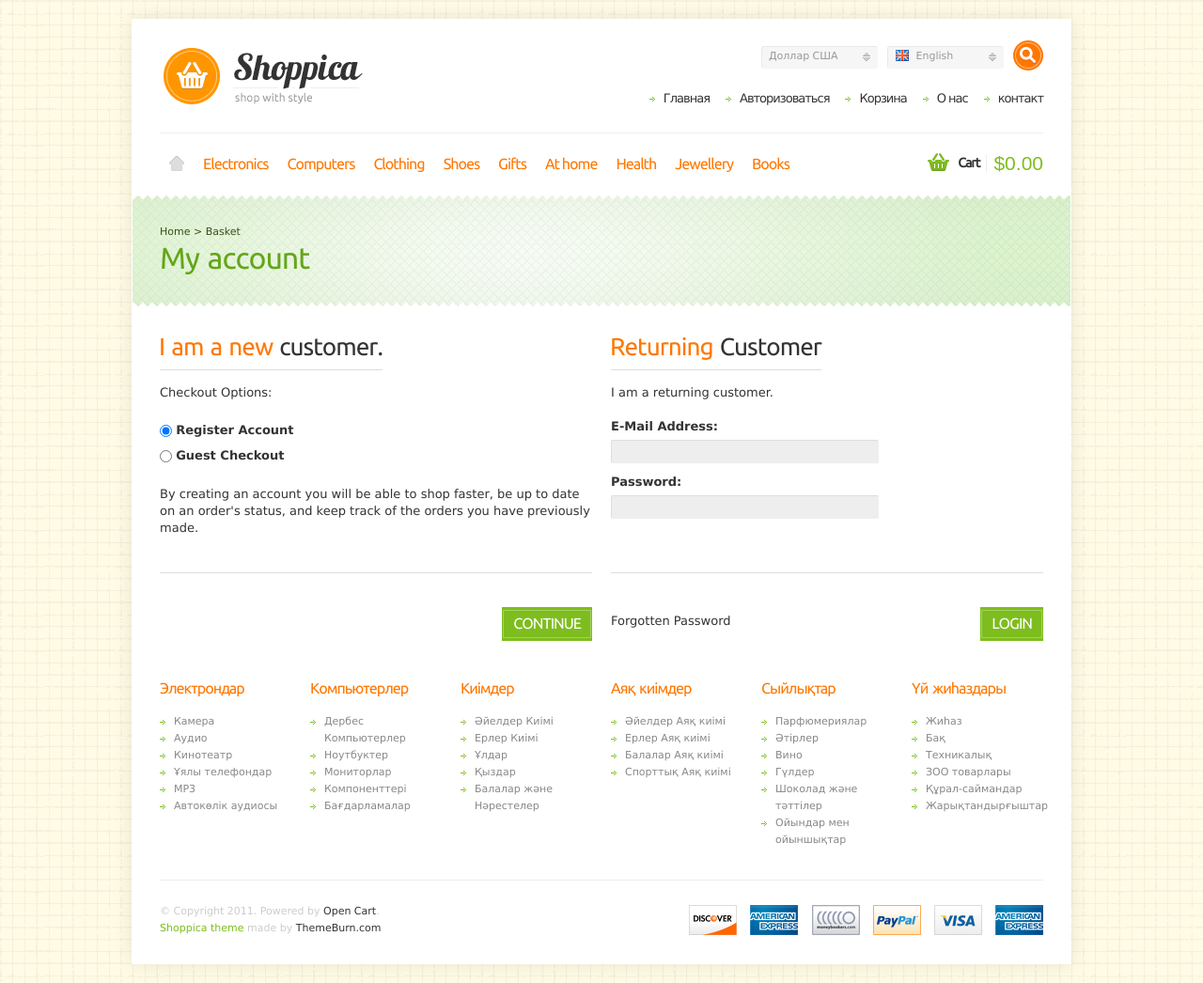
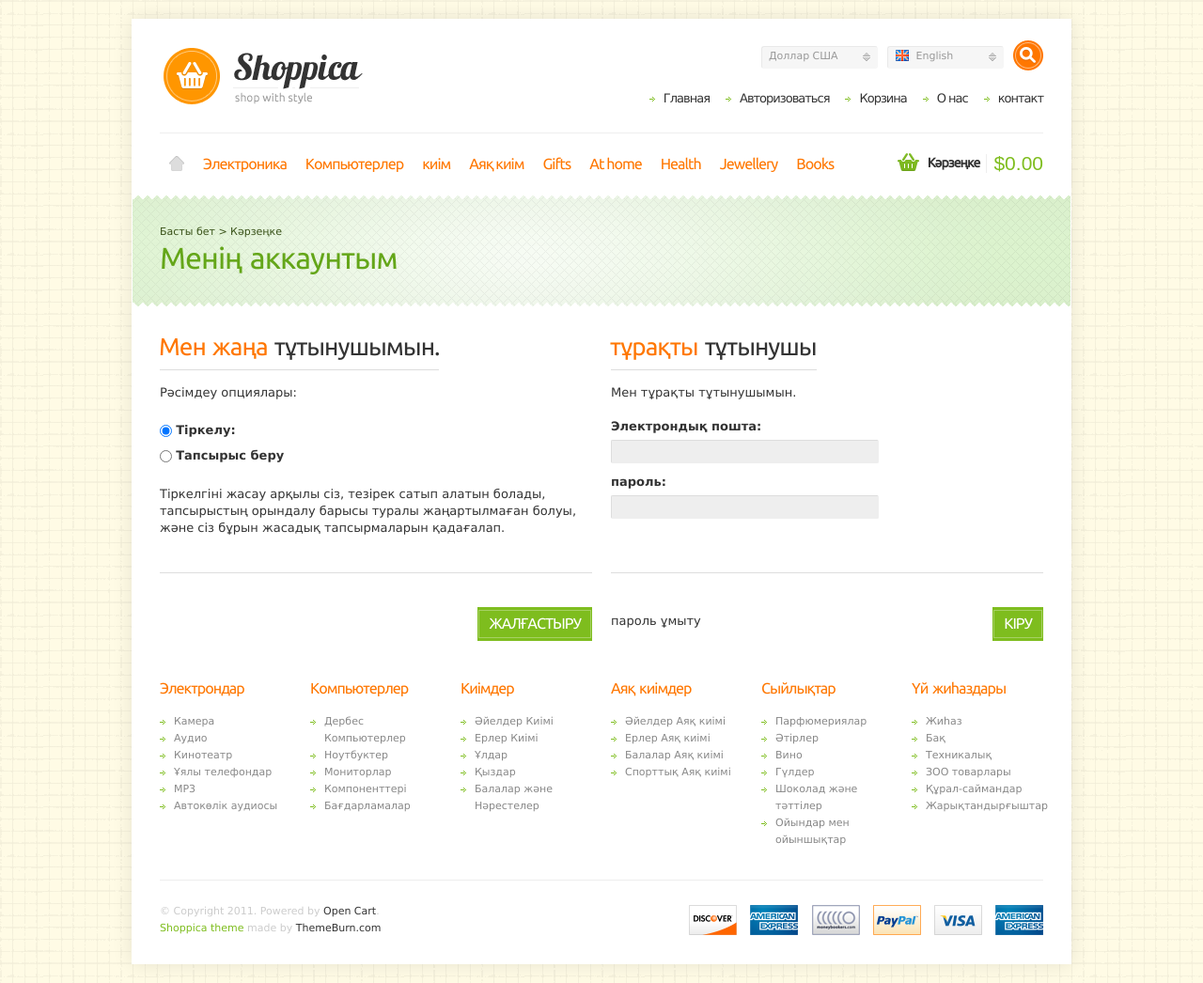
Before and after one commit to domakov/shop_git, a PHP site: page /login.php in a window 1280 px wide. Shown: the whole page at 94% size. Run offline with PHP 8.4, Linux system fonts and the light colour scheme; some libraries are stand-ins or nearby versions; some web fonts are replaced.

Commit message:
kaztranslate

```diff
--- a/includes/header.php
+++ b/includes/header.php
@@ -43,25 +43,25 @@
 
       <div id="categories" class="s_nav">
         <ul>
-          <li id="menu_home"> <a href="index.php">Home</a> </li>
-          <li> <a href="listing_1.php">Electronics</a>
+          <li id="menu_home"> <a href="index.php">Басты бет</a> </li>
+          <li> <a href="listing_1.php">Электроника</a>
             <div class="s_submenu">
-              <h3>Inside Electronics</h3>
+              <h3>электроника ішінде</h3>
               <ul class="s_list_1 clearfix">
-                <li> <a href="listing_1.php">Digital Cameras</a>
+                <li> <a href="listing_1.php">сандық фотоаппарат</a>
                   <ul class="s_list_1 clearfix">
-                    <li><a href="listing_1.php">Compact Cameras</a></li>
-                    <li><a href="listing_1.php">Digital SLR</a></li>
+                    <li><a href="listing_1.php">Шағын камералар</a></li>
+                    <li><a href="listing_1.php">сандық айналы</a></li>
                   </ul>
                 </li>
-                <li><a href="listing_1.php">Home Audio</a></li>
-                <li><a href="listing_1.php">Home Cinema</a></li>
-                <li><a href="listing_1.php">Cell Phones</a></li>
-                <li><a href="listing_1.php">MP3 Players</a></li>
-                <li><a href="listing_1.php">Car-Audio</a></li>
+                <li><a href="listing_1.php">Басты бет аудио</a></li>
+                <li><a href="listing_1.php">Үй кинотеатры</a></li>
+                <li><a href="listing_1.php">Ұялы телефондар</a></li>
+                <li><a href="listing_1.php">MP3 Ойыншылар</a></li>
+                <li><a href="listing_1.php">Аудио</a></li>
               </ul>
               <span class="clear border_eee"></span>
-              <h3>Electronics Brands</h3>
+              <h3>Электроника  брендтер</h3>
               <ul class="s_list_1 clearfix">
                 <li><a href="listing_1.php">Canon</a></li>
                 <li><a href="listing_1.php">Hugo Boss</a></li>
@@ -71,27 +71,27 @@
               </ul>
             </div>
           </li>
-          <li> <a href="listing_1.php">Computers</a>
+          <li> <a href="listing_1.php">Компьютерлер</a>
             <div class="s_submenu">
               <h3>Inside Computers</h3>
               <ul class="s_list_1 clearfix">
-                <li><a href="listing_1.php">Desktops</a></li>
-                <li><a href="listing_1.php">Laptops</a></li>
-                <li><a href="listing_1.php">Monitors</a></li>
-                <li><a href="listing_1.php">Components</a></li>
-                <li><a href="listing_1.php">Software</a></li>
+                <li><a href="listing_1.php">Үстелдік компьютерлер</a></li>
+                <li><a href="listing_1.php">ноутбуктер</a></li>
+                <li><a href="listing_1.php">Мониторлар</a></li>
+                <li><a href="listing_1.php">компоненттері</a></li>
+                <li><a href="listing_1.php">Бағдарламалық қамтамасыз ету</a></li>
               </ul>
               <span class="clear border_eee"></span>
-              <h3>Computers Brands</h3>
+              <h3>Компьютерлік брендтер</h3>
               <ul class="s_list_1 clearfix">
                 <li><a href="listing_1.php">Hugo Boss</a></li>
                 <li><a href="listing_1.php">Sony</a></li>
               </ul>
             </div>
           </li>
-          <li><a href="listing_1.php">Clothing</a>
+          <li><a href="listing_1.php">киім</a>
             <div class="s_submenu">
-              <h3>Inside Clothing</h3>
+              <h3>Киім</h3>
               <ul class="s_list_1 clearfix">
                 <li><a href="listing_1.php">Women's Clothing</a></li>
                 <li><a href="listing_1.php">Men's Clothing</a></li>
@@ -100,14 +100,14 @@
                 <li><a href="listing_1.php">Infants and toddlers</a></li>
               </ul>
               <span class="clear border_eee"></span>
-              <h3>Clothing Brands</h3>
+              <h3>Киім брендтер</h3>
               <ul class="s_list_1 clearfix">
                 <li><a href="listing_1.php">Bvlgari</a></li>
                 <li><a href="listing_1.php">Elisabeth Arden</a></li>
               </ul>
             </div>
           </li>
-          <li><a href="listing_1.php">Shoes</a>
+          <li><a href="listing_1.php">Аяқ киім</a>
             <div class="s_submenu">
               <h3>Inside Shoes</h3>
               <ul class="s_list_1 clearfix">
@@ -208,7 +208,7 @@
       </div>
 
       <div id="cart_menu" class="s_nav">
-      	<a href="cart.php"><span class="s_icon"></span> <small class="s_text">Cart</small><span class="s_grand_total s_main_color">$0.00</span></a>
+      	<a href="cart.php"><span class="s_icon"></span> <small class="s_text">Кәрзеңке</small><span class="s_grand_total s_main_color">$0.00</span></a>
         <div class="s_submenu s_cart_holder">
           <p class="s_mb_0">0 items</p>
         </div>
--- a/login.php
+++ b/login.php
@@ -62,10 +62,10 @@ include_once("includes/header.php");
     <div id="intro_wrap">
       <div class="container_12">
         <div id="breadcrumbs" class="grid_12">
-          <a href="index.html">Home</a>
-           &gt; <a href="cart.html">Basket</a>
+          <a href="index.html">Басты бет</a>
+           &gt; <a href="cart.html">Кәрзеңке</a>
         </div>
-        <h1>My account</h1>
+        <h1>Менің аккаунтым</h1>
       </div>
     </div>
   </div>
@@ -81,42 +81,43 @@ include_once("includes/header.php");
     <div id="login_page" class="grid_16">
 
       <div class="grid_8 alpha">
-        <h2 class="s_title_1"><span class="s_secondary_color">I am a new</span> customer.</h2>
+        <h2 class="s_title_1"><span class="s_secondary_color">Мен жаңа </span> тұтынушымын.</h2>
         <div class="clear"></div>
         <form id="account" action="forms.html">
           <div class="s_row_3 clearfix">
-            <p>Checkout Options:</p>
+            <p>Рәсімдеу опциялары:</p>
             <label class="s_radio" for="register">
               <input type="radio" id="register" checked="checked" />
-              <strong>Register Account</strong>
+              <strong>Тіркелу:</strong>
             </label>
             <label for="guest">
               <input type="radio" id="guest" />
-              <strong>Guest Checkout</strong>
+              <strong>Тапсырыс беру</strong>
             </label>
             <br />
-            <p>By creating an account you will be able to shop faster, be up to date on an order's status, and keep track of the orders you have previously made.</p>
+            <p>Тіркелгіні жасау арқылы сіз, тезірек сатып алатын болады, тапсырыстың орындалу барысы туралы жаңартылмаған болуы, және сіз бұрын жасадық тапсырмаларын қадағалап.</p>
 
           </div>
           <span class="clear border_ddd"></span>
           <br />
-          <button class="s_button_1 s_main_color_bgr" type="submit"><span class="s_text">Continue</span></button>
+          <button class="s_button_1 s_main_color_bgr" type="submit"><span class="s_text">Жалғастыру</span></button>
         </form>
       </div>
 
       <div class="grid_8 omega">
-        <h2 class="s_title_1"><span class="s_secondary_color">Returning</span> Customer</h2>
+        <h2 class="s_title_1"><span class="s_secondary_color">тұрақты</span> тұтынушы</h2>
 
         <div class="clear"></div>
         <form id="login" action="orders.html" method="post">
           <div class="s_row_3 clearfix">
-            I am a returning customer.<br />
+           Мен тұрақты тұтынушымын.
+<br />
             <br />
-            <label><strong>E-Mail Address:</strong></label>
+            <label><strong>Электрондық пошта:</strong></label>
             <input type="text" size="35" class="required email" />
             <br />
             <br />
-            <label><strong>Password:</strong></label>
+            <label><strong>пароль:</strong></label>
             <input type="password" size="35" class="required" />
             <br />
           </div>
@@ -124,10 +125,10 @@ include_once("includes/header.php");
           <br />
           <div class="s_nav s_size_2 left">
             <ul class="clearfix">
-              <li><a href="#">Forgotten Password</a></li>
+              <li><a href="#">пароль ұмыту</a></li>
             </ul>
           </div>
-          <button class="s_button_1 s_main_color_bgr" type="submit"><span class="s_text">Login</span></button>
+          <button class="s_button_1 s_main_color_bgr" type="submit"><span class="s_text">кіру</span></button>
         </form>
       </div>
 
```
Also changed, not shown: index.php (+6 -3 lines).
